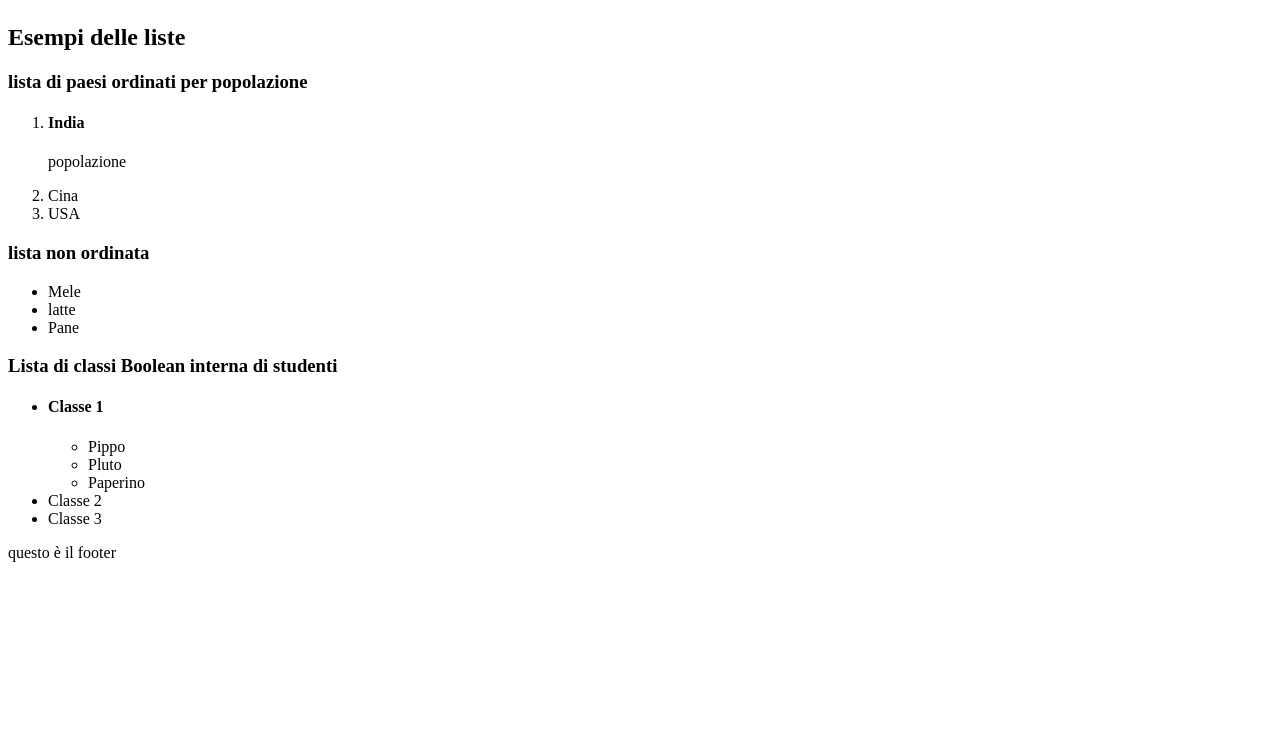
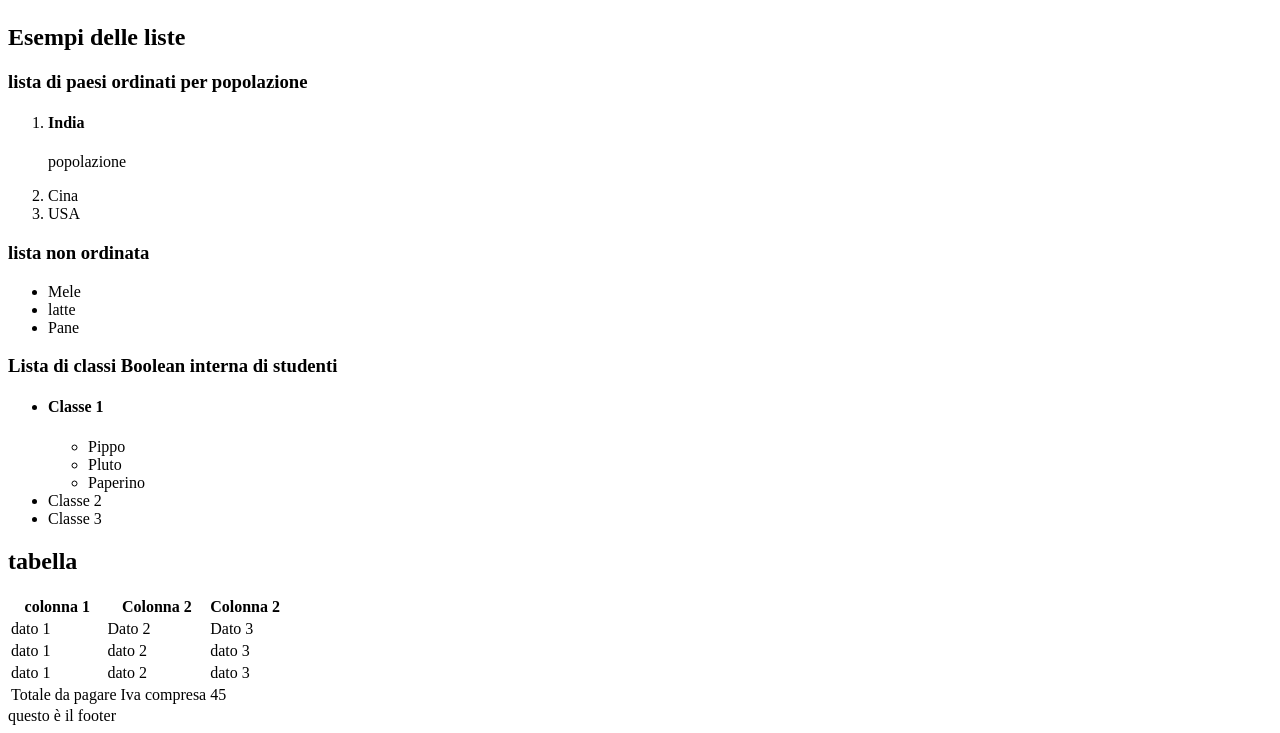
Before and after one commit to LucianaSchembri/html-intro1, a plain HTML site: page index.html in a window 1280 px wide. Shown: the part 2059-2792 px from the top of the page. Before the commit the page ends 2629 px from the top, so only its background shows below. Drawn offline with Linux system fonts and the light colour scheme.

Commit message:
fest: introduzione tabella

```diff
--- a/index.html
+++ b/index.html
@@ -12,11 +12,11 @@
   <!-- Tag che rappresentano titoli   -->
  <section>
  <h1>Titolo h1</h1>
-   <h2>Titolo h2<h2>
-    <h3>Titolo h3</h3>
-    <h4>Titolo h4</h4>
-    <h5>Titolo h3</h5>
-    <h6>Titolo h6</h6>
+ <h2>Titolo h2</h2>
+ <h3>Titolo h3</h3>
+ <h4>Titolo h4</h4>
+ <h5>Titolo h3</h5>
+ <h6>Titolo h6</h6>
 
     <!-- tag del paragrafo -->
     <p>Lorem ipsum dolor sit amet consectetur adipisicing elit. Velit enim in consequuntur deleniti? Voluptates aperiam nulla eaque fugiat neque perspiciatis, quo alias obcaecati ab ipsam! Nostrum nulla adipisci totam maxime.</p>
@@ -88,6 +88,45 @@
             <li>Classe 2</li>
             <li>Classe 3</li>
          </ul>
+
+         <!-- tag tabelle -->
+          <section>
+            <h2>tabella</h2>
+            <table>
+               <thead>
+                  <tr>
+                     <th>colonna 1</th>
+                     <th>Colonna 2</th>
+                     <th>Colonna 2</th>
+                  </tr>
+               </thead>
+
+               <tbody>
+                  <tr>
+                     <td>dato 1</td>
+                     <td>Dato 2</td>
+                     <td>Dato 3</td>
+                  </tr>
+                  <tr>
+                     <td>dato 1</td>
+                     <td>dato 2</td>
+                     <td>dato 3</td>
+                  </tr>
+                  <tr>
+                     <td>dato 1</td>
+                     <td>dato 2</td>
+                     <td>dato 3</td>
+                  </tr>
+               </tbody>
+               <tfoot>
+                  <tr>
+                     <td colspan="2"> Totale da pagare Iva compresa</td>
+                     <td>45</td>
+                  </tr>
+               </tfoot>
+            </table>
+          </section>
+
       </section>
 
 
```
